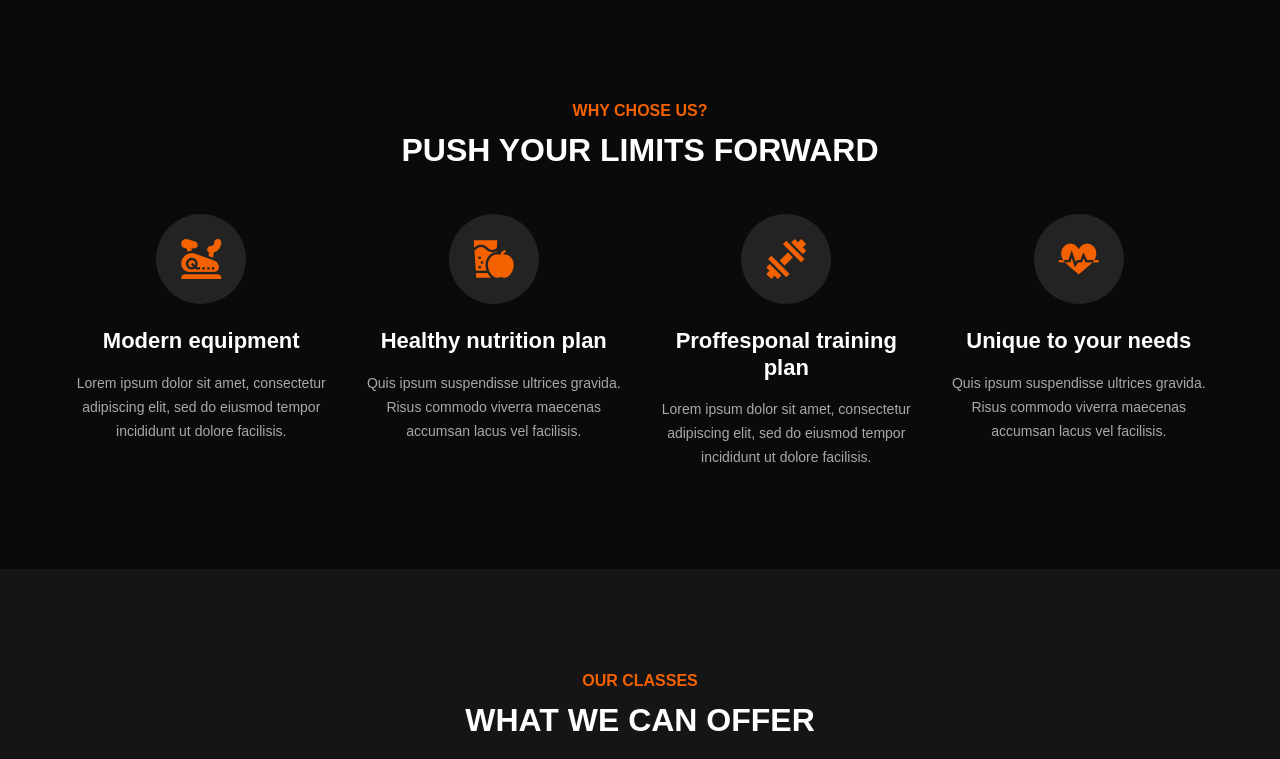
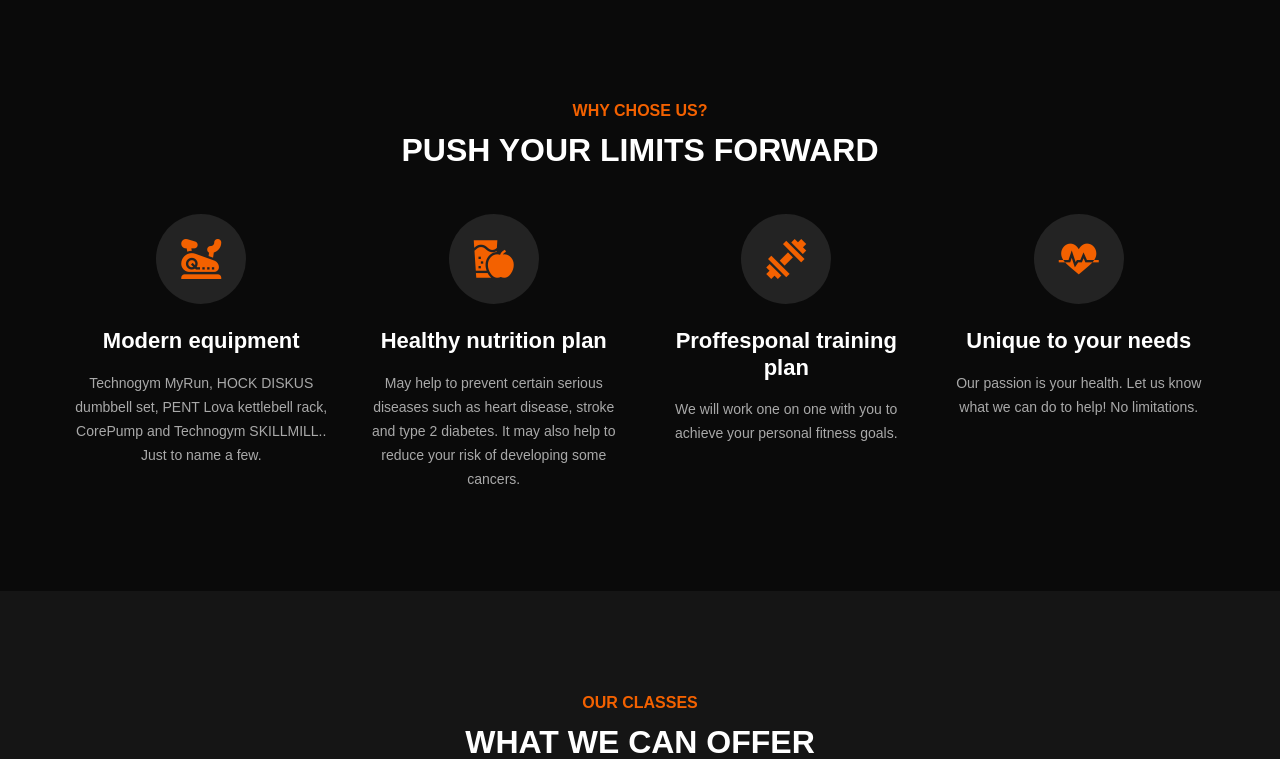
Before and after one commit to randyaajr/flask_gymatic-webpage, a Flask app: page / in a window 1280 px wide. Shown: the part 1041-1800 px from the top of the page. Run offline with Flask 2, Linux system fonts and the light colour scheme; some libraries are stand-ins or nearby versions.

Commit message:
Cleaded up some text

```diff
--- a/templates/index.html
+++ b/templates/index.html
@@ -48,32 +48,28 @@
                     <div class="cs-item">
                         <span class="flaticon-034-stationary-bike"></span>
                         <h4>Modern equipment</h4>
-                        <p>Lorem ipsum dolor sit amet, consectetur adipiscing elit, sed do eiusmod tempor incididunt ut
-                            dolore facilisis.</p>
+                        <p>Technogym MyRun, HOCK DISKUS dumbbell set, PENT Lova kettlebell rack, CorePump and Technogym SKILLMILL.. Just to name a few.</p>
                     </div>
                 </div>
                 <div class="col-lg-3 col-sm-6">
                     <div class="cs-item">
                         <span class="flaticon-033-juice"></span>
                         <h4>Healthy nutrition plan</h4>
-                        <p>Quis ipsum suspendisse ultrices gravida. Risus commodo viverra maecenas accumsan lacus vel
-                            facilisis.</p>
+                        <p>May help to prevent certain serious diseases such as heart disease, stroke and type 2 diabetes. It may also help to reduce your risk of developing some cancers.</p>
                     </div>
                 </div>
                 <div class="col-lg-3 col-sm-6">
                     <div class="cs-item">
                         <span class="flaticon-002-dumbell"></span>
                         <h4>Proffesponal training plan</h4>
-                        <p>Lorem ipsum dolor sit amet, consectetur adipiscing elit, sed do eiusmod tempor incididunt ut
-                            dolore facilisis.</p>
+                        <p>We will work one on one with you to achieve your personal fitness goals.</p>
                     </div>
                 </div>
                 <div class="col-lg-3 col-sm-6">
                     <div class="cs-item">
                         <span class="flaticon-014-heart-beat"></span>
                         <h4>Unique to your needs</h4>
-                        <p>Quis ipsum suspendisse ultrices gravida. Risus commodo viverra maecenas accumsan lacus vel
-                            facilisis.</p>
+                        <p>Our passion is your health. Let us know what we can do to help! No limitations.</p>
                     </div>
                 </div>
             </div>
@@ -190,7 +186,7 @@
                     <div class="ps-item">
                         <h3>Class drop-in</h3>
                         <div class="pi-price">
-                            <h2>$ 39.0</h2>
+                            <h2>$ 39.99</h2>
                             <span>SINGLE CLASS</span>
                         </div>
                         <ul>
@@ -198,8 +194,8 @@
                             <li>Unlimited equipments</li>
                             <li>Personal trainer</li>
                             <li>Weight losing classes</li>
-                            <li>Month to mouth</li>
-                            <li>No time restriction</li>
+                            <li>Pay per visit</li>
+                            <li>6am - 10pm</li>
                         </ul>
                         <a href="#" class="primary-btn pricing-btn">Enroll now</a>
                         <a href="#" class="thumb-icon"><i class="fa fa-picture-o"></i></a>
@@ -209,7 +205,7 @@
                     <div class="ps-item">
                         <h3>12 Month unlimited</h3>
                         <div class="pi-price">
-                            <h2>$ 99.0</h2>
+                            <h2>$ 94.99</h2>
                             <span>SINGLE CLASS</span>
                         </div>
                         <ul>
@@ -228,7 +224,7 @@
                     <div class="ps-item">
                         <h3>6 Month unlimited</h3>
                         <div class="pi-price">
-                            <h2>$ 59.0</h2>
+                            <h2>$ 69.99</h2>
                             <span>SINGLE CLASS</span>
                         </div>
                         <ul>
```
